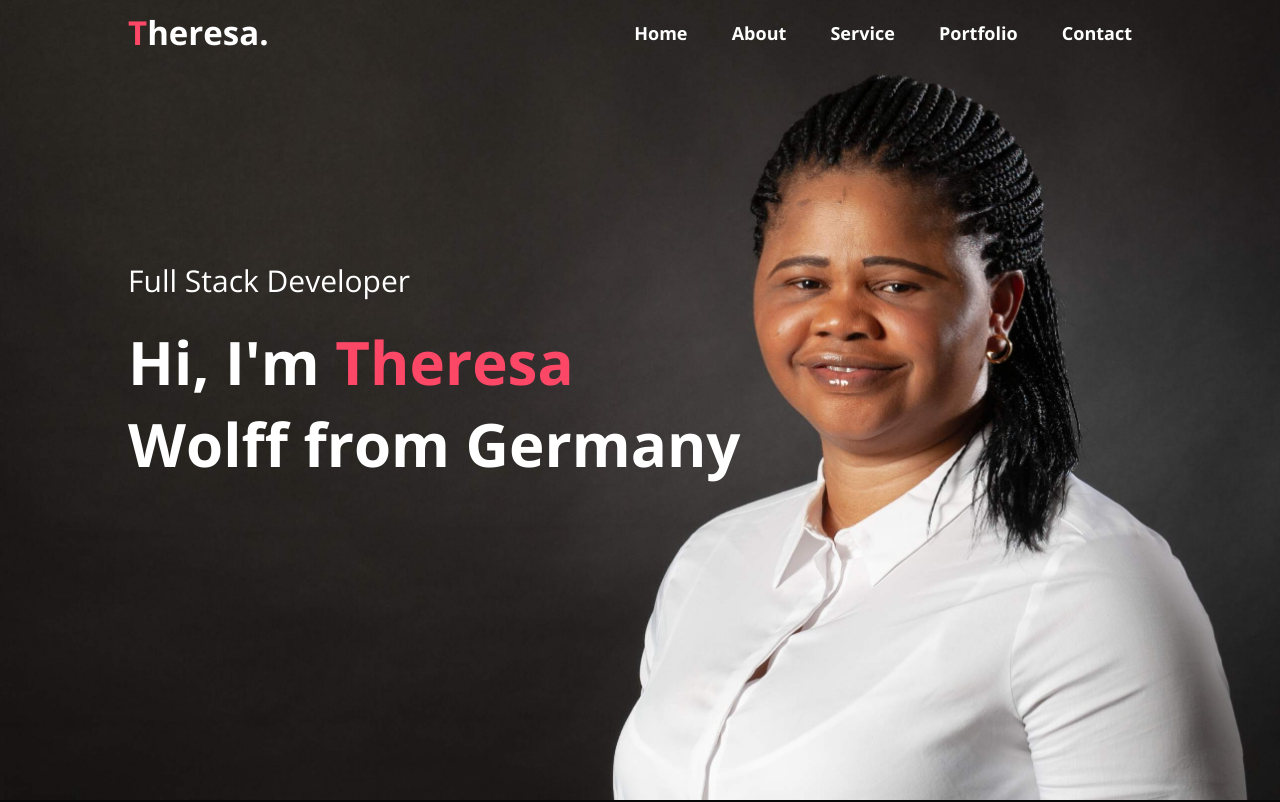
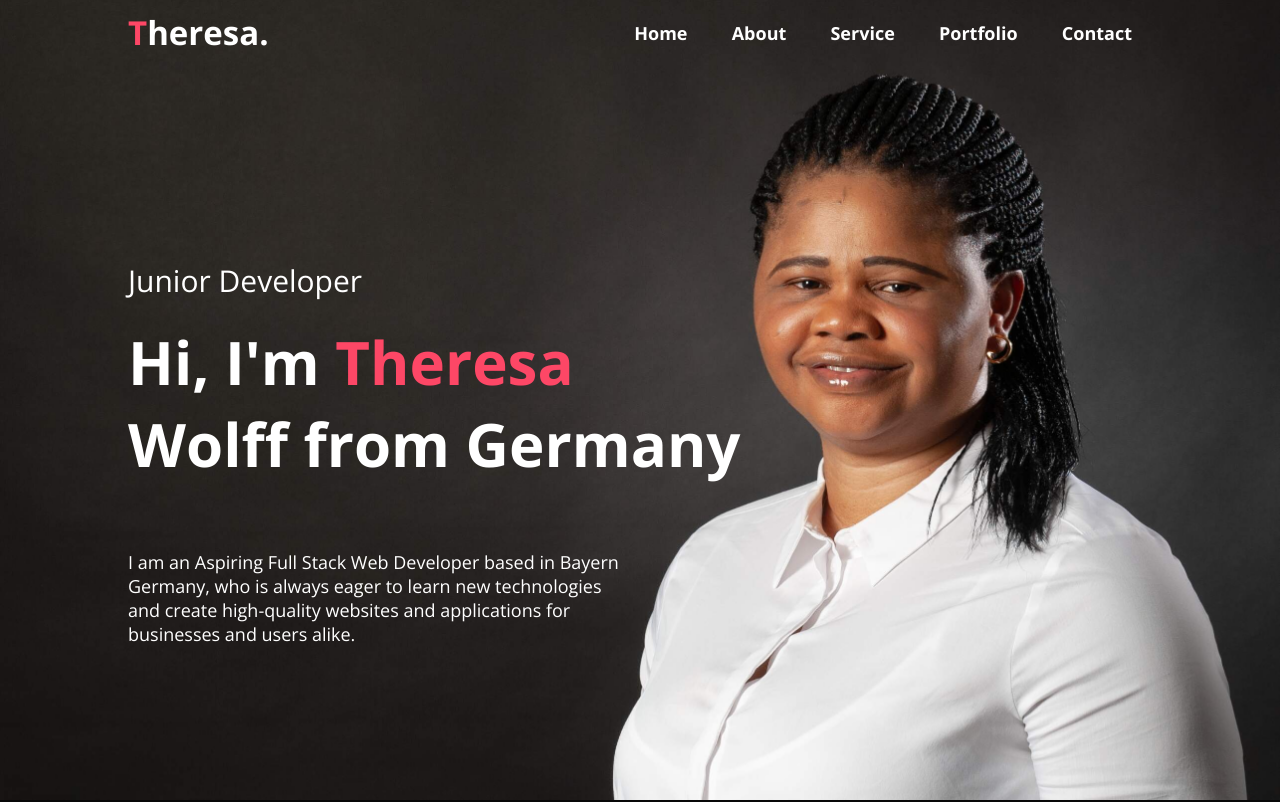
Before and after one commit to th-1982/personal-portfolio-website, a plain HTML site: page index.html in a window 1280 px wide. Shown: the top 802 px of the page. Drawn offline with nearby package versions, Linux system fonts and the light colour scheme.

Commit message:
Add description to homepage

```diff
--- a/index.html
+++ b/index.html
@@ -25,7 +25,7 @@
                 </ul>
             </nav>
             <div class="header-text">
-                <p>Full Stack Developer</p>
+                <p>Junior Developer</p>
                 <h1>Hi, I'm <span>Theresa</span><br>Wolff from Germany</h1>
             </div>
     <!------------Animation Container-------------------------->
@@ -41,6 +41,14 @@
             <div>
                 <div>Welcome to my Portfolio</div>
             </div>
+        </div>
+    </div>
+    <!-----------------Description---------------------------------->
+    <div class="row">
+        <div class="col">
+            <p class="intro-text">
+                I am an Aspiring Full Stack Web Developer based in Bayern<br> Germany, who is always eager to learn new technologies <br>and create high-quality websites and applications for<br> businesses and users alike.
+            </p>
         </div>
     </div>
         </div>
--- a/style.css
+++ b/style.css
@@ -83,6 +83,14 @@ nav ul li a:hover::after{
 .header-text h1{
     font-size: 60px;
     margin-top: 20px;
+
+}
+
+.intro-text{
+    font-size: 18px;
+    font-weight: 300;
+    margin-top: 20px;
+    color: #fff;
 
 }
 
```
